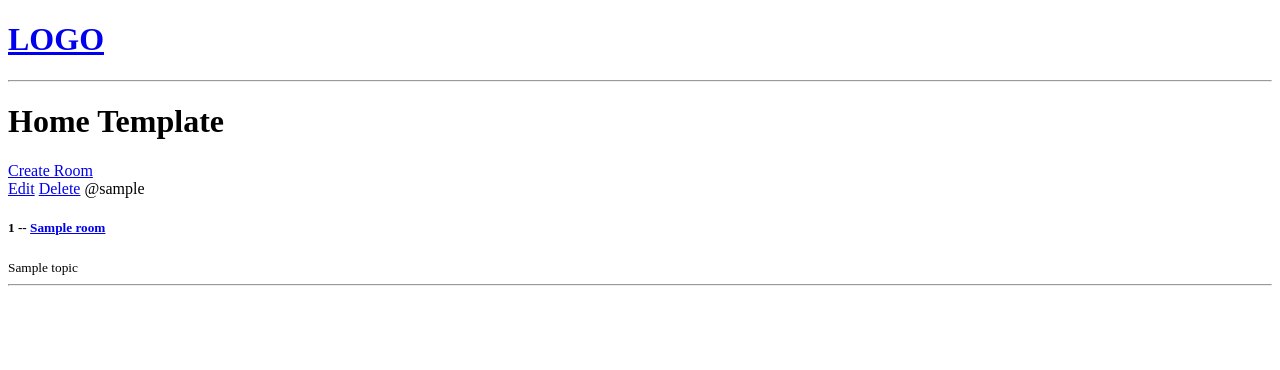
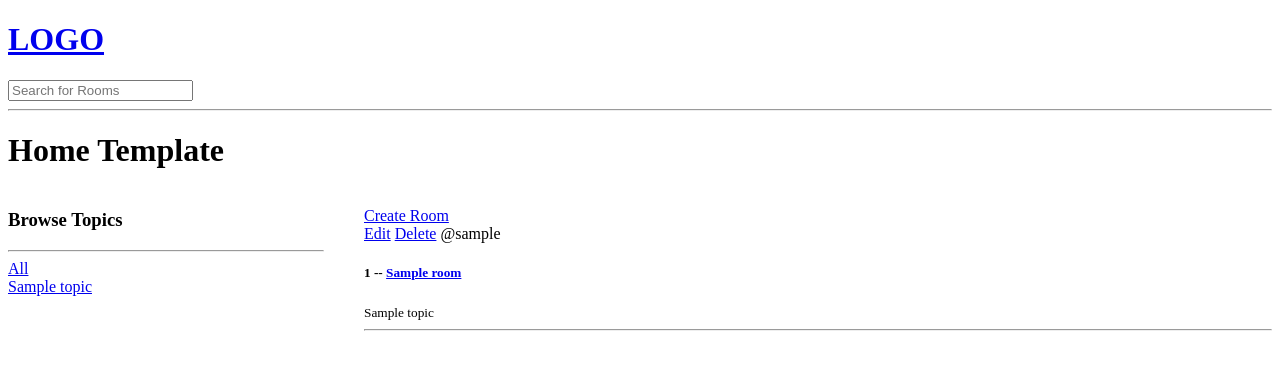
Before and after one commit to ERJavier/studybud, a Django app: template base/templates/base/home.html in a window 1280 px wide. Shown: the top 370 px of the page. Run offline with Django 3.2, Linux system fonts and the light colour scheme; the template is opened without the code that fills it: most values are stand-ins (such as "Sample title", 1, 10 or a date in 2020).

Commit message:
finished search funcionalities

```diff
--- a/base/templates/base/home.html
+++ b/base/templates/base/home.html
@@ -1,9 +1,31 @@
 {% extends 'main.html' %}
 
 {% block content %}
+<style>
+    .home-container{
+        display: grid;
+        grid-template-columns: 1fr 3fr;
+    }
+</style>
+
 <h1>Home Template</h1>
 
+<div class="home-container">
     <div>
+        <h3>Browse Topics</h3>
+        <hr />
+
+        <div>
+            <a href="{% url 'home'%}">All</a>
+        </div>
+        {% for topic in topics %}
+        <div>
+            <a href="{% url 'home'%}?q={{topic.name}}">{{topic.name}}</a>
+        </div>
+        {% endfor %}
+    </div>
+
+    <dir>
         <a href="{% url 'create-room' %}">Create Room</a>
 
         <div>
@@ -18,6 +40,8 @@
                 </div>
 
         {% endfor %}
+    </dir>
+
     </div>
 </div>
 
--- a/templates/navbar.html
+++ b/templates/navbar.html
@@ -2,4 +2,9 @@
     <h1>LOGO</h1>
 </a>
 
+<form method="GET" action="{% url 'home'%}">
+    <input type="text" name="q" placeholder="Search for Rooms"/>
+
+</form>
+
 <hr />
```
Also changed, not shown: base/views.py (+13 -3 lines). Lines whose indentation alone changed are shown as unchanged.
